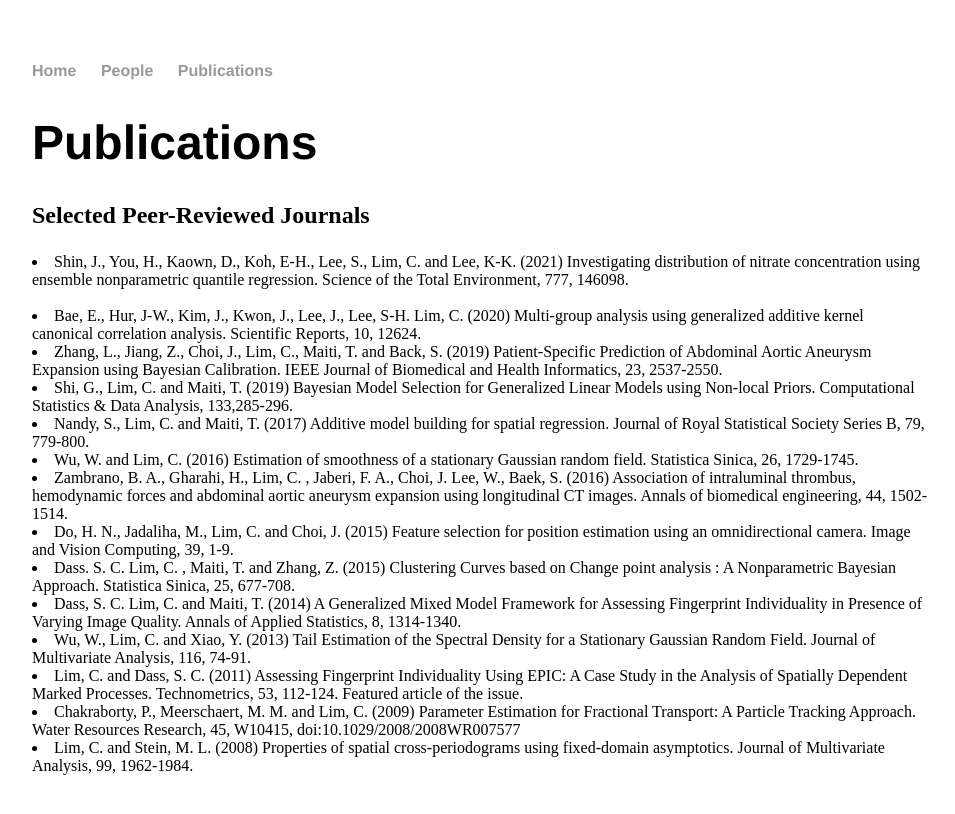
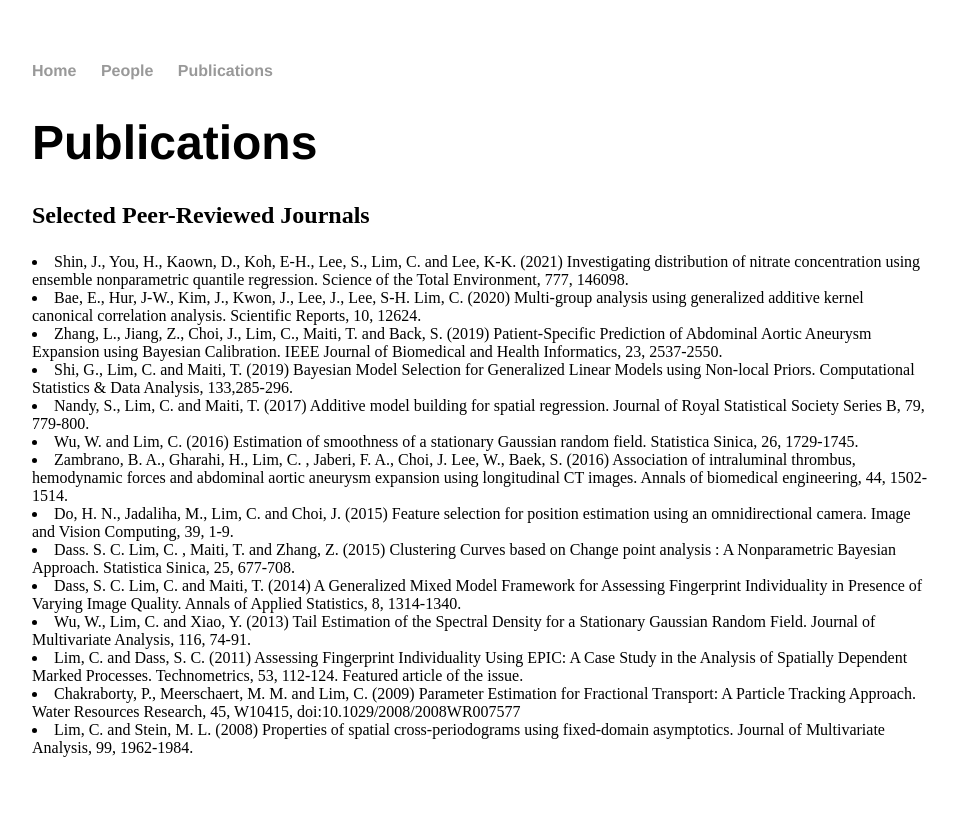
Before and after one commit to starestar/limcstat.github.io, a Jekyll site: the page built from publications/index.html, in a window 1280 px wide. Shown: the top 814 px of the page, without its empty margins (160-1115 px from the left). Built offline with Jekyll 4.4.1, drawn with Linux system fonts in a browser that asks for light colours.

Commit message:
Update index.html

```diff
--- a/publications/index.html
+++ b/publications/index.html
@@ -9,10 +9,10 @@ title: Publications
 
 	<h2> Selected Peer-Reviewed Journals </h2>
 
-	<p style="line-height: 150%">
+	<p >
 	<li> Shin, J., You, H., Kaown, D., Koh, E-H., Lee, S., Lim, C. and Lee, K-K. (2021) Investigating distribution of nitrate concentration
 		using ensemble nonparametric quantile regression. Science of the Total Environment, 777, 146098.
-	 </li>	<br>
+	 </li>
 	<li> Bae, E., Hur, J-W., Kim, J., Kwon, J., Lee, J., Lee, S-H. Lim, C. (2020) Multi-group analysis
                                using generalized additive kernel canonical correlation analysis. Scientific Reports, 10, 12624.
 		</li>
```
